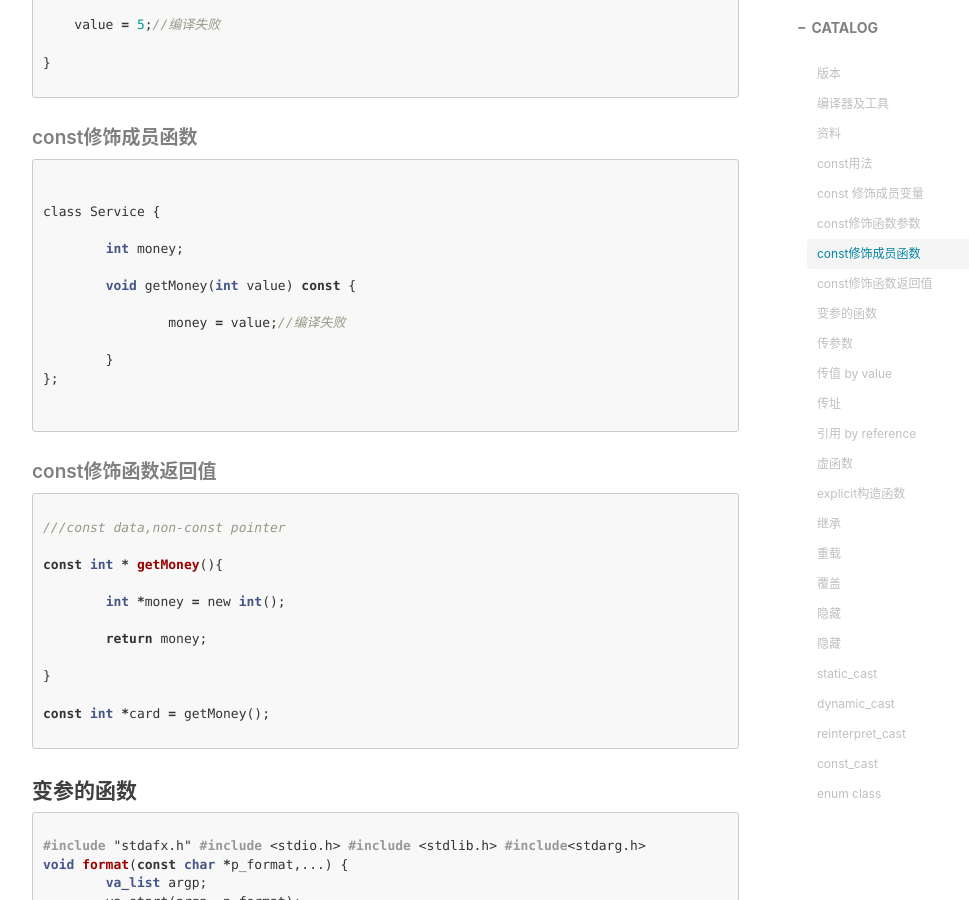
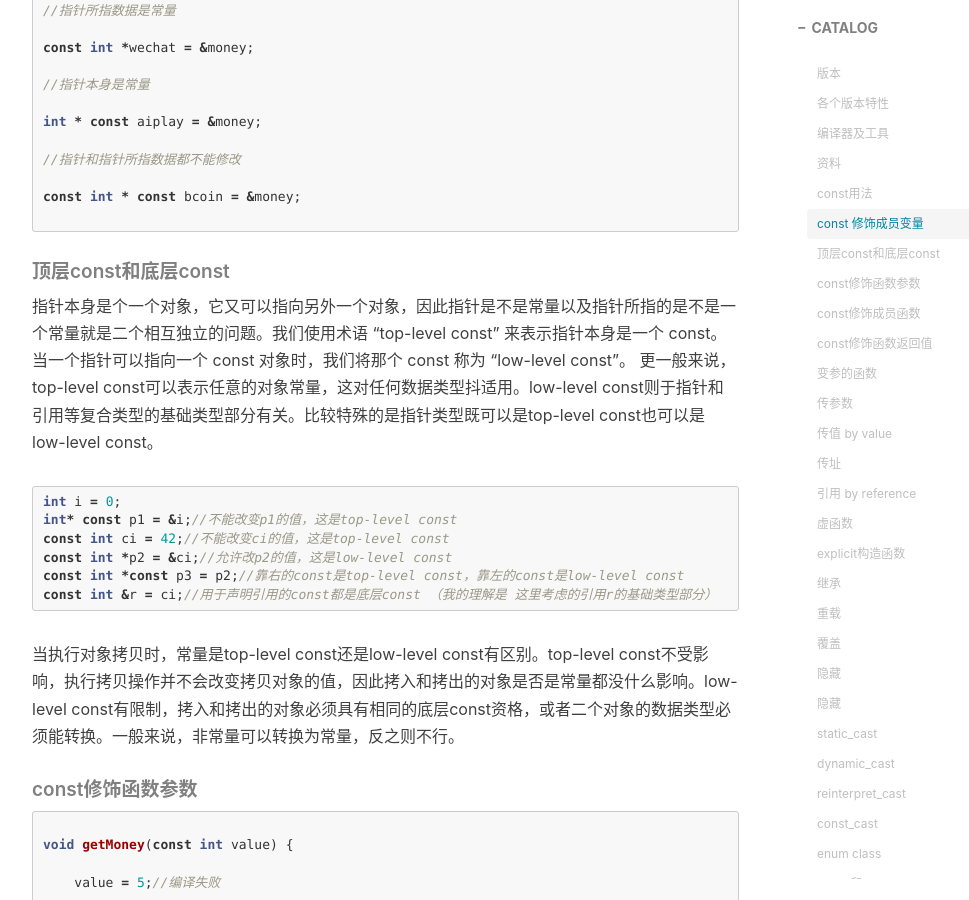
Before and after one commit to chenanbao/chenanbao.github.io, a Jekyll site: the page built from _posts/2018-12-19-C++集锦.md, in a window 1280 px wide and 900 px high, scrolled down 2319 px. Shown: the whole window, without its empty margins (233-1202 px from the left). Built offline with Jekyll 4.4.1, drawn with Linux system fonts in a browser that asks for light colours; nearby versions of some CDN libraries; comment, search, counter and statistics services are not loaded; some of the changed text lies outside the part shown.

Commit message:
c++笔记

````diff
--- a/_posts/2018-12-19-C++集锦.md
+++ b/_posts/2018-12-19-C++集锦.md
@@ -24,6 +24,18 @@
 
 [C++20](https://en.wikipedia.org/wiki/C%2B%2B20)
 
+#### 各个版本特性
+
+[c++11](https://www.learncpp.com/cpp-tutorial/introduction-to-c11/)
+
+[c++14](https://www.learncpp.com/cpp-tutorial/introduction-to-c14/)
+
+[c++17](https://www.learncpp.com/cpp-tutorial/introduction-to-c17/)
+
+[c++20](https://www.learncpp.com/cpp-tutorial/introduction-to-c20/)
+
+[c++23](https://www.learncpp.com/cpp-tutorial/introduction-to-c23/)
+
 #### 编译器及工具
 
 [C++ Compilers Wiki](https://en.wikipedia.org/wiki/List_of_compilers#C++_compilers) :
@@ -45,6 +57,11 @@
 8.[emake](https://github.com/skywind3000/emake)
 
 9.[fastbuild](http://www.fastbuild.org/docs/features.html)
+
+
+
+
+
 
 #### 资料
 
@@ -77,6 +94,21 @@ int * const aiplay = &money;
 const int * const bcoin = &money;
 
 ```
+
+##### 顶层const和底层const
+
+指针本身是个一个对象，它又可以指向另外一个对象，因此指针是不是常量以及指针所指的是不是一个常量就是二个相互独立的问题。我们使用术语 “top-level const” 来表示指针本身是一个 const。当一个指针可以指向一个 const 对象时，我们将那个 const 称为 “low-level const”。
+更一般来说，top-level const可以表示任意的对象常量，这对任何数据类型抖适用。low-level const则于指针和引用等复合类型的基础类型部分有关。比较特殊的是指针类型既可以是top-level const也可以是low-level const。
+
+```c++
+int i = 0;
+int* const p1 = &i;//不能改变p1的值，这是top-level const
+const int ci = 42;//不能改变ci的值，这是top-level const
+const int *p2 = &ci;//允许改p2的值，这是low-level const
+const int *const p3 = p2;//靠右的const是top-level const，靠左的const是low-level const
+const int &r = ci;//用于声明引用的const都是底层const （我的理解是 这里考虑的引用r的基础类型部分）
+```
+当执行对象拷贝时，常量是top-level const还是low-level const有区别。top-level const不受影响，执行拷贝操作并不会改变拷贝对象的值，因此拷入和拷出的对象是否是常量都没什么影响。low-level const有限制，拷入和拷出的对象必须具有相同的底层const资格，或者二个对象的数据类型必须能转换。一般来说，非常量可以转换为常量，反之则不行。
 
 ##### const修饰函数参数
 
@@ -697,3 +729,10 @@ enum class NewEnum : unsigned char {
     VALUE3 = 3
 };
 ```
+
+
+#### lvalue和rvalue
+
+An lvalue has an address that your program can access. Examples of lvalue expressions include variable names, including const variables, array elements, function calls that return an lvalue reference, bit-fields, unions, and class members.
+
+A prvalue expression has no address that is accessible by your program. Examples of prvalue expressions include literals, function calls that return a nonreference type, and temporary objects that are created during expression evaluation but accessible only by the compiler.
````
Also changed, not shown: _posts/2024-11-04-C++特性.md (deleted, +0 -31 lines), _posts/note.txt (+15 -0 lines).
